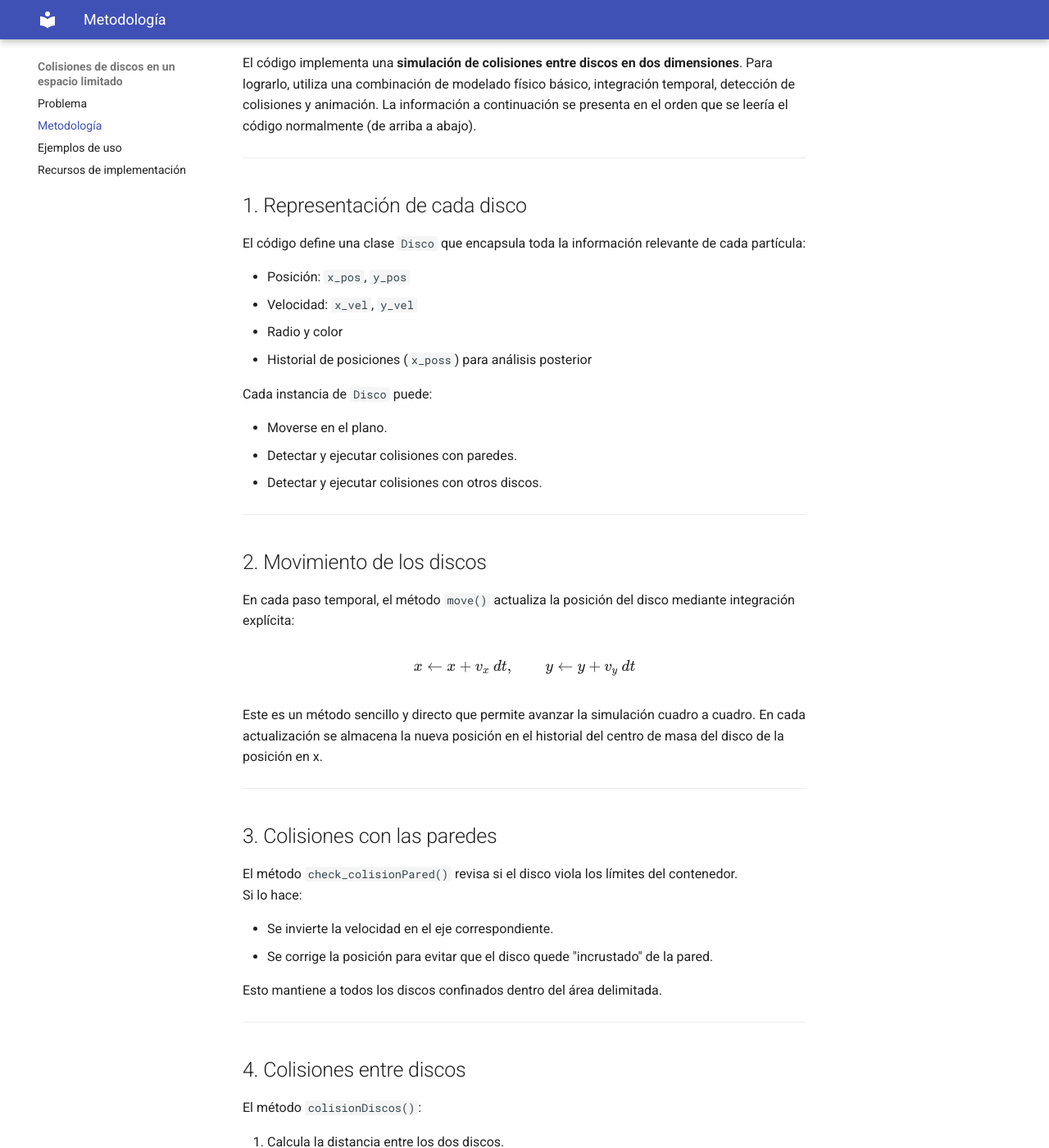
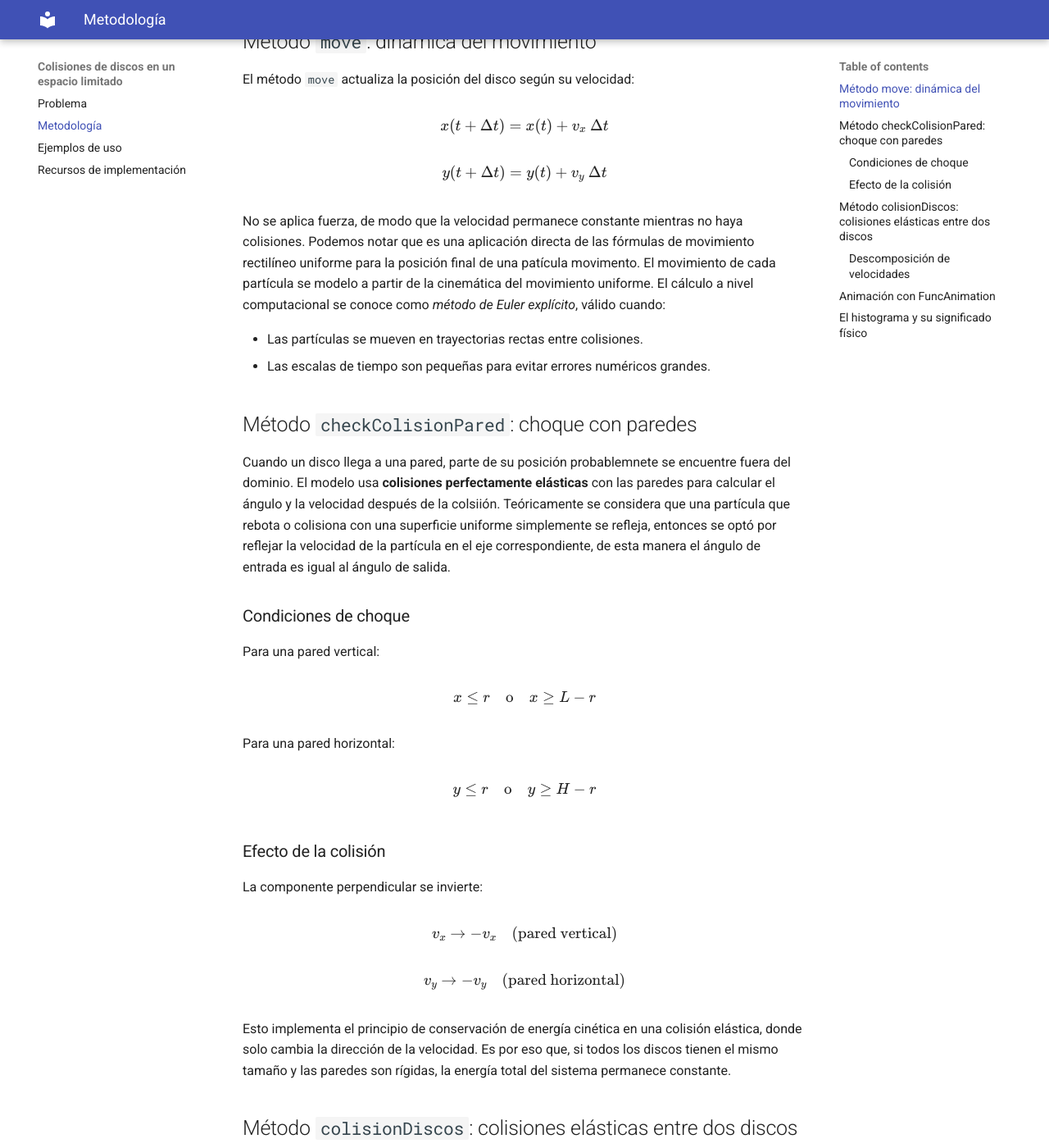
Before and after one commit to alexsandive/ProyectoFinal_Computacional, an MkDocs documentation site: the page built from docs/explanation.md, in a window 1280 px wide and 1400 px high, scrolled down 341 px. Shown: the whole window at 82% size. Built offline with MkDocs 1.6.1 and Material for MkDocs 9.7.7, drawn with Linux system fonts in a browser that asks for light colours; some of the changed text lies outside the part shown.

Commit message:
Detalles finales en explanation.md y documentaci[on

```diff
--- a/docs/explanation.md
+++ b/docs/explanation.md
@@ -2,119 +2,174 @@
 
 El código implementa un sistema conformado por un espacio rectangular con anchura y altura definibles, y una cantidad de discos a elección con cierto radio propuesto. Estos parten con una velocidad y posición aleatorios. Los discos chocan de forma elástica con las paredes, y entre ellos también. Los discos no poseen rotación. No se consideran fuerzas de fricción ni de otro tipo.
 
-# Metodología utilizada en el código
+---
 
-El código implementa una **simulación de colisiones entre discos en dos dimensiones**. Para lograrlo, utiliza una combinación de modelado físico básico, integración temporal, detección de colisiones y animación. La información a continuación se presenta en el orden que se leería el código normalmente (de arriba a abajo).
+## Método `move`: dinámica del movimiento
+
+El método `move` actualiza la posición del disco según su velocidad:
+
+$$
+x(t+\Delta t) = x(t) + v_x \;\Delta t
+$$
+
+$$
+y(t+\Delta t) = y(t) + v_y \;\Delta t
+$$
+
+No se aplica fuerza, de modo que la velocidad permanece constante mientras no haya colisiones. Podemos notar que es una aplicación directa de las fórmulas de movimiento rectilíneo uniforme para la posición final de una patícula movimento. El movimiento de cada partícula se modelo a partir de la cinemática del movimiento uniforme. El cálculo a nivel computacional se conoce como *método de Euler explícito*, válido cuando:
+
+* Las partículas se mueven en trayectorias rectas entre colisiones.
+* Las escalas de tiempo son pequeñas para evitar errores numéricos grandes.
+
+
+
+## Método `checkColisionPared`: choque con paredes
+
+Cuando un disco llega a una pared, parte de su posición probablemnete se encuentre fuera del dominio. El modelo usa **colisiones perfectamente elásticas** con las paredes para calcular el ángulo y la velocidad después de la colsiión. Teóricamente se considera que una partícula que rebota o colisiona con una superficie uniforme simplemente se refleja, entonces se optó por reflejar la velocidad de la partícula en el eje correspondiente, de esta manera el ángulo de entrada es igual al ángulo de salida.
+
+### Condiciones de choque
+
+Para una pared vertical:
+
+$$
+x \le r \quad\text{o}\quad x \ge L - r
+$$
+
+Para una pared horizontal:
+
+$$
+y \le r \quad\text{o}\quad y \ge H - r
+$$
+
+### Efecto de la colisión
+
+La componente perpendicular se invierte:
+
+$$
+v_x \rightarrow -v_x \quad\text{(pared vertical)}
+$$
+
+$$
+v_y \rightarrow -v_y \quad\text{(pared horizontal)}
+$$
+
+Esto implementa el principio de conservación de energía cinética en una colisión elástica, donde solo cambia la dirección de la velocidad. Es por eso que, si todos los discos tienen el mismo tamaño y las paredes son rígidas, la energía total del sistema permanece constante.
+
+
+## Método `colisionDiscos`: colisiones elásticas entre dos discos
+
+Se detecta la colisión comparando la distancia entre centros:
+
+$$
+\text{colisiona si: } \quad d = \| \vec r_2 - \vec r_1 \| \le r_1 + r_2
+$$
+
+### Descomposición de velocidades
+
+En una colisión elástica entre partículas de igual masa:
+
+1. Se define un vector normal:
+
+$$
+\hat n = \dfrac{\vec r_2 - \vec r_1}{d}
+$$
+
+2. Se proyectan las velocidades sobre:
+    - la dirección normal $\hat n$,
+    - la dirección tangencial $\hat t$.
+
+3. En la colisión:
+    - **las componentes tangenciales permanecen iguales**,
+    - **las normales se intercambian**.
+
+La manera más sencilla de hacer estos cálculos es pasar a coordenadas polares y luego volver a cartesianas.
+Este resultado proviene de aplicar:
+
+* Conservación del momento lineal,
+* Conservación de energía cinética,
+* Masas iguales.
+
+De esta manera, el intercambio de velocidades permite que el programa colisione discos desde cualquier dirección y sin necesidad de calcular el ángulo después de la colisión. También esto permite no pasar por cálculos más profundo de centro de masa ni de energías de manera explícitya.
+
+
+## Animación con `FuncAnimation`
+
+La animación se basa en la función `update(frame)` que:
+
+1. Actualiza posición de cada disco (`move`).
+2. Verifica colisiones contra paredes.
+3. Verifica colisiones entre discos.
+4. Actualiza las posiciones gráficas en la figura.
+
+`FuncAnimation(fig, update, frames=..., interval=...)` llama a `update` repetidamente y redibuja la escena.
+
+Teóricamente, `FuncAnimation` no entiende "física"; simplemente ejecuta un *loop de renderizado*. Toda la dinámica proviene de los métodos anteriores.
+
+
+## El histograma y su significado físico
+
+En la simulación, el histograma se genera **a partir de las posiciones del centro de masa de los discos en la coordenada $x$**. A diferencia de un histograma de velocidades, aquí **no se estudia la energía**, sino la **estructura espacial del sistema**. Este histograma toma todos los valores de cada disco, desde que inicia la simulación, hasta un tiempo $t$ donde se acaba la simualción:
+
+$$
+x_0,\; x_1,\; x_2,\; \dots,\; x_t
+$$
+
+y se distribuyen en un conjunto de columnas que representan un conteo sobre cada punto del eje horizontal.
+
+Esto permite observar:
+
+* Regiones donde se acumulan más discos,
+* Regiones donde casi no hay partículas,
+* La evolución temporal de la densidad,
+* Si la dinámica tiende a una distribución uniforme,
+* Si aparecen "racimos" o fluctuaciones locales de densidad.
+
+Los discos tienden a acumularse en los lados, el histograma debería aproximarse a una distribución relativamente plana en el centro. Cualquier desviación persistente puede indicar:
+* Errores numéricos,
+* Inestabilidades,
+* Efectos de borde,
+* Fluctuaciones estadísticas.
+
+Este histograma tiene como objetivo estudiar el comportamiento de las partículas en un entorno descrito como cerrado y con colisiones elásticas. Un ejemplo de esto sería un gas que presente un moviemiento browniano.
 
 ---
 
-## 1. Representación de cada disco
+# Extra: **Spatial Hashing** (optimización añadida)
 
-El código define una clase `Disco` que encapsula toda la información relevante de cada partícula:
+El *spatial hashing* **no forma parte del código original**, pero se incorpora para hacer eficiente el proceso de detección de colisiones. El chequeo directo de colisiones entre todos los pares de discos tiene complejidad:
 
-- Posición: `x_pos`, `y_pos`
-- Velocidad: `x_vel`, `y_vel`
-- Radio y color
-- Historial de posiciones (`x_poss`) para análisis posterior
+$$
+O(N^2)
+$$
 
-Cada instancia de `Disco` puede:
-
-- Moverse en el plano.
-- Detectar y ejecutar colisiones con paredes.
-- Detectar y ejecutar colisiones con otros discos.
-
----
-
-## 2. Movimiento de los discos
-
-En cada paso temporal, el método `move()` actualiza la posición del disco mediante integración explícita:
-
-\[
-x \leftarrow x + v_x \;dt,\qquad y \leftarrow y + v_y\; dt
-\]
-
-Este es un método sencillo y directo que permite avanzar la simulación cuadro a cuadro. En cada actualización se almacena la nueva posición en el historial del centro de masa del disco de la posición en x.
-
----
-
-## 3. Colisiones con las paredes
-
-El método `check_colisionPared()` revisa si el disco viola los límites del contenedor.
-Si lo hace:
-
-- Se invierte la velocidad en el eje correspondiente.
-- Se corrige la posición para evitar que el disco quede "incrustado" de la pared.
-
-Esto mantiene a todos los discos confinados dentro del área delimitada.
-
----
-
-## 4. Colisiones entre discos
-
-El método `colisionDiscos()`:
-
-1. Calcula la distancia entre los dos discos.
-2. Comprueba si la distancia es menor o igual a la suma de los radios para determinar la colisión.
-3. Se hace un cambio de coordenadas a polares. Esto proyecta las velocidades de ambos discos en:
-   - Componente radial, que es línea que conecta los centros
-   - Componente tangencial
-4. En una colisión elástica de masas iguales:
-   - Las componentes radiales de las velocidades se intercambian.
-   - Las tangenciales permanecen constantes.
-5. Se vuelve a hacer el cambio de las velocidades en coordenadas cartesianas.
-6. Se corrigen posiciones para evitar superposición.
+pues debemos comparar cada disco con todos los demás. Este método termina siendo ineficiente a grandes escalas, produciendo una simulación más lenta y poco útil.
 
 
----
+## Idea del método
+
+El espacio se divide en una cuadrícula de celdas. Cada disco se inserta en una celda basada en sus coordenadas:
+
+$$
+\text{celda}(x,y)=\left(\left\lfloor\frac{x}{s}\right\rfloor,\left\lfloor\frac{y}{s}\right\rfloor\right)
+$$
+
+donde $s$ es el tamaño de la celda (normalmente, algo mayor que el diámetro del disco). Para encontrar posibles colisiones de un disco basta con **examinar su celda** y las celdas vecinas, que si acomoda en cuadrado, como una matriz, se volverían **8 celdas vecinas**. Esto reduce el número de comparaciones drásticamente.
 
 
-## 5. Generación de la animación
+## ¿Por qué se llama "hashing"?
 
-El método `animarMovimiento()`:
+Porque la celda `(i, j)` se almacena en un diccionario / hashmap como clave:
 
-1. Crea una figura de Matplotlib y dibuja un círculo para cada disco.
-2. Se define un método `animar()` que en cada frame:
-   - Mueve todos los discos.
-   - Revisa colisiones con paredes.
-   - Verifica colisiones entre discos, en este caso para un disco verifica todos los otros discos existentes.
-   - Actualiza la posición gráfica de cada disco.
-3. Usa `FuncAnimation` para reproducir la simulación en tiempo real.
-
----
-
-## 6. Histograma de posiciones
-
-Tras la simulación, el método `histograma()`:
-
-1. Reúne todas las posiciones x almacenadas en `x_poss`.
-2. Construye un histograma con Matplotlib.
-3. Muestra la distribución espacial recorrida por los discos.
-
-Este análisis permite visualizar qué regiones del contenedor fueron visitadas con mayor frecuencia.
-
----
-
-## 7. Flujo general de la simulación
-
-1. Se crea la instancia `DiscoSimulation`.
-2. Se generan los discos sin superposición inicial (`creacionDiscos()`).
-3. Se ejecuta la animación (`animarMovimiento()`).
-4. Se analiza la distribución espacial (`histograma()`).
+`hash[(i, j)] = [lista de discos en esa celda]`
 
 
----
+Esto permite acceso O(1) esperado.
 
-## 8. Extra: Optimización mediante "spatial hashing" aplicado en el programa `Discos_optimizado.py`
-
-El método `check_ColisionDisco()` evita revisar colisiones entre todas las parejas posibles de discos.
-
-Para ello:
-
-- Se divide el espacio en una cuadrícula.
-- Cada disco se asigna a una celda según su posición.
-- Solo se revisan colisiones entre discos que comparten celda o están en celdas vecinas.
-
-Esto reduce enormemente el número de comparaciones necesarias y acelera la simulación.
+*Spatial hashing* no cambia la física.
+Solo optimiza el número de colisiones que deben evaluarse.
+Es uno de los métodos estándar en simulaciones físicas para videojuegos y animación.
 
 ### Referencias
-- Halliday, D., Resnick, R., & Walker, J. (2014). *Fundamentos de Física* (10.ª ed.). Wiley.
+- Halliday, D., Resnick, R., & Krane, K. (2005). *Física* (5.ª ed.). Wiley.
+- Mirtich, B. (1997). Efficient algorithms for two-phase collision detection. Practical motion planning in robotics: current approaches and future directions, 203-223.
+- Teschner, M., Heidelberger, B., Müller, M., Pomerantes, D., & Gross, M. H. (2003). Optimized spatial hashing for collision detection of deformable objects. In Vmv (Vol. 3, pp. 47-54).
--- /dev/null
+++ b/docs/javascripts/config.js
@@ -0,0 +1,12 @@
+window.MathJax = {
+  tex: {
+    inlineMath: [["\\(", "\\)"]],
+    displayMath: [["\\[", "\\]"], ["$$", "$$"]],
+    processEscapes: true,
+    processEnvironments: true
+  },
+  options: {
+    ignoreHtmlClass: ".*|",
+    processHtmlClass: "arithmatex"
+  }
+};
```
Also changed, not shown: docs/index.md (+1 -1 lines), site/explanation/index.html, site/index.html, site/javascripts/config.js (added).
